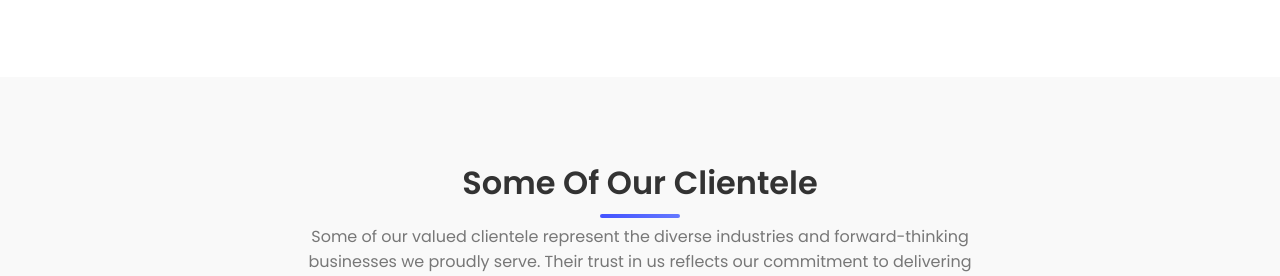
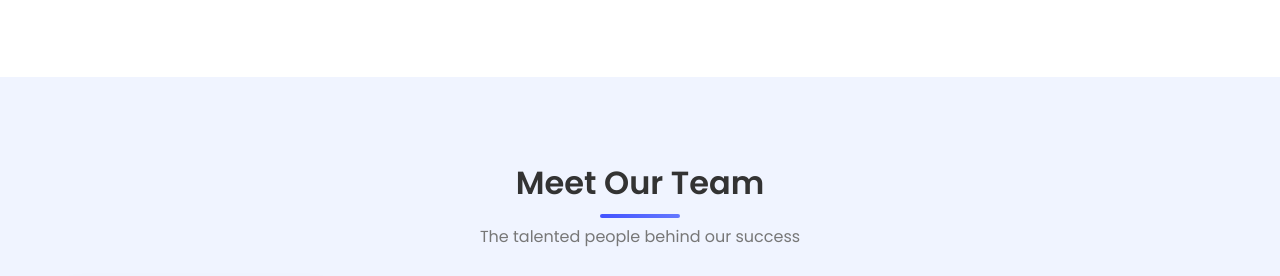
Before and after one commit to KaraboMokobane/techport, a plain HTML site: page about.html in a window 1280 px wide. Shown: the part 1964-2240 px from the top of the page. Drawn offline with Linux system fonts and the light colour scheme.

Commit message:
Update about.html

```diff
--- a/about.html
+++ b/about.html
@@ -151,7 +151,7 @@
     </section>
 
     <!--   Our Partners   -->
-    <section class="about-section">
+<!--     <section class="about-section">
       <div class="section-title fade-in">
         <h2>Some Of Our Clientele</h2>
         <p>
@@ -160,17 +160,15 @@
         </p>
       </div>
 
-      <!-- Carousel Container -->
+
       <div class="partners-carousel">
         <div class="carousel-track">
-          <!-- Repeat logos for smooth infinite scroll -->
           <img src="Images/Partner1.jpg" alt="Partner 1">
           <img src="Images/Partner2.png" alt="Partner 2">
           <img src="Images/Partner3.jpg" alt="Partner 3">
           <img src="Images/Partner4.png" alt="Partner 4">
 
 
-          <!-- Duplicate for infinite effect -->
           <img src="Images/Partner1.jpg" alt="Partner 1">
           <img src="Images/Partner2.png" alt="Partner 2">
           <img src="Images/Partner3.jpg" alt="Partner 3">
@@ -178,7 +176,7 @@
 
         </div>
       </div>
-    </section>
+    </section> -->
 
 
     <!-- Team Section -->
```
